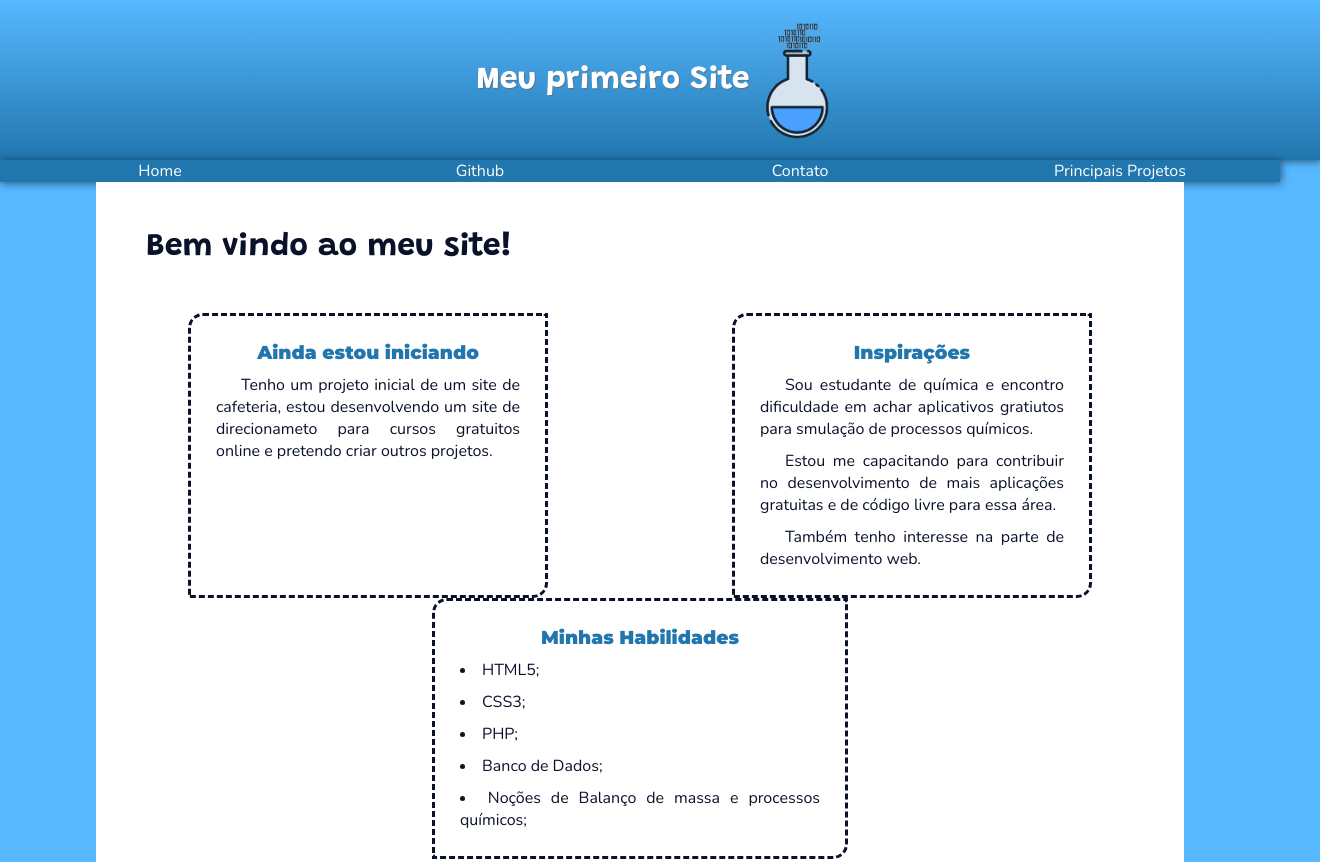
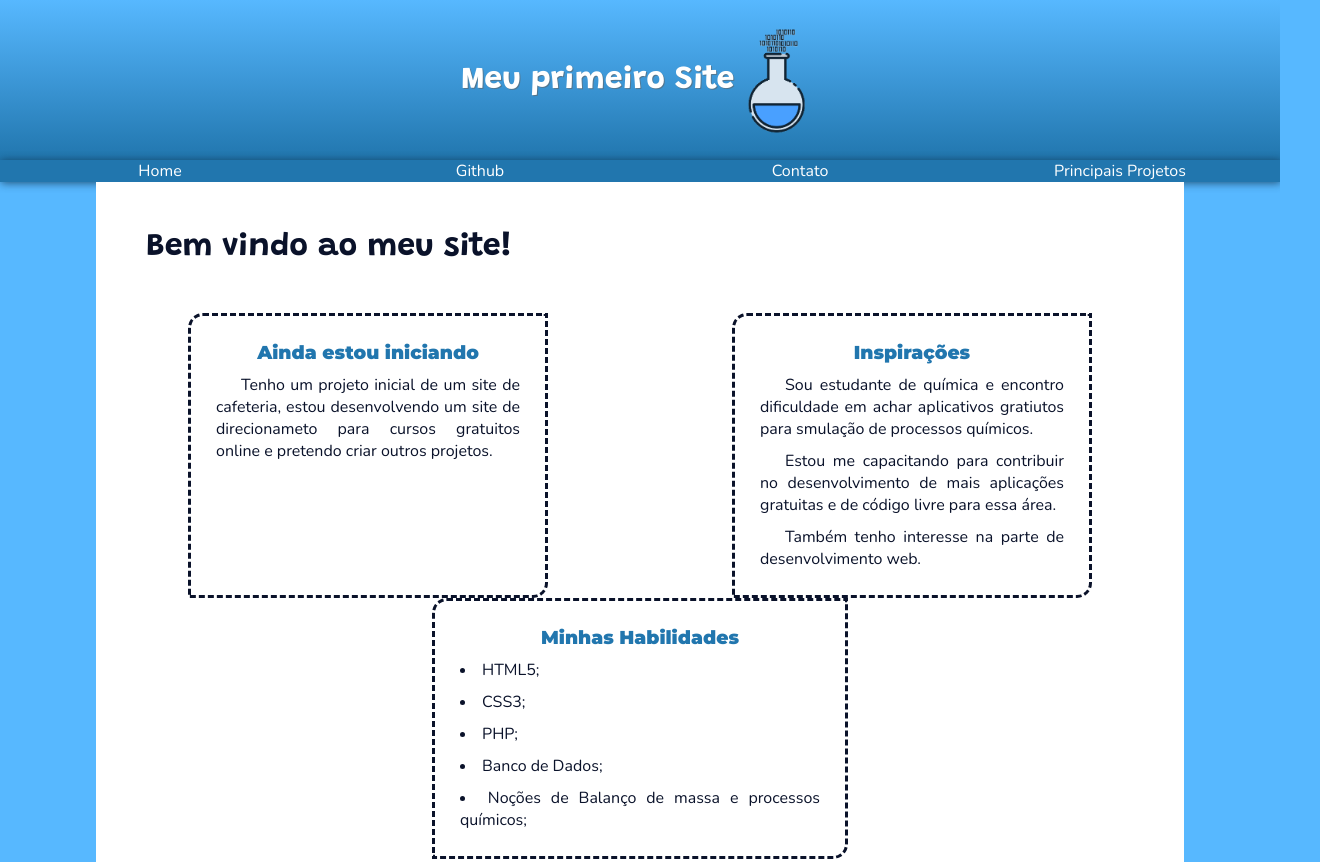
Before and after one commit to AnneJessica55/Personal, a plain HTML site: page index.html in a window 1280 px wide. Shown: the top 862 px of the page, 1320 px wide, since content can reach past the window. Drawn offline with nearby package versions, Linux system fonts and the light colour scheme.

Commit message:
Update02

```diff
--- a/css/style.css
+++ b/css/style.css
@@ -25,13 +25,12 @@ body{
 header{
 display: flex;
 background: linear-gradient( to bottom, var(--cor2), var(--cor1));
-max-width:100vw;
 width: 100vw;
 height:15vh;
 box-shadow: 1px 1px 8px #0d2d43bd;
 margin: 0 auto;
 justify-content: center;
-padding:20px;
+padding:20px 0px;
 align-items: center;
 }
 header  h1 {
@@ -42,7 +41,7 @@ header  h1 {
 
 }
 header  img{
-    height:100%;
+    height:90%;
 }
 nav{
     width: 100vw;
```
